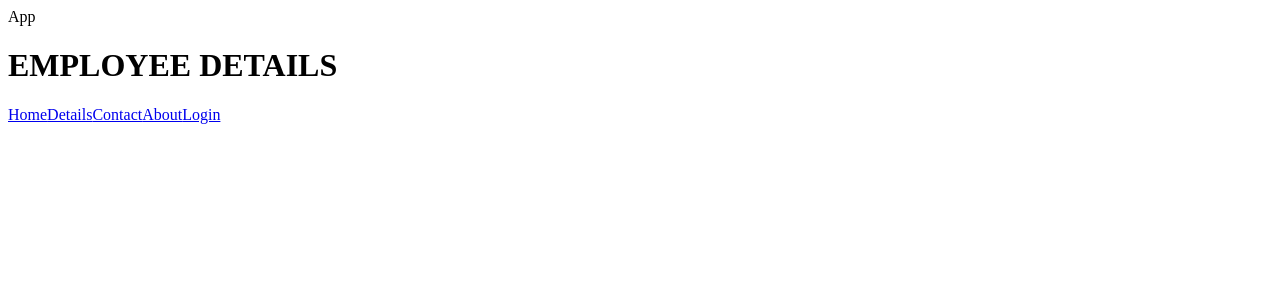
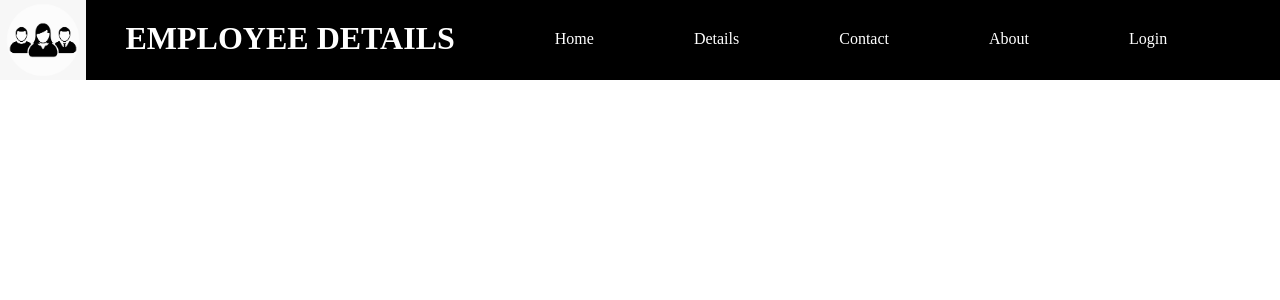
Before and after one commit to shri-suriya/react, a React (Create React App) app: page / in a window 1280 px wide. Shown: the top 300 px of the page. Built offline with nearby package versions, Linux system fonts and the light colour scheme.

Commit message:
Nav bar css added

```diff
--- a/src/component/App/App.jsx
+++ b/src/component/App/App.jsx
@@ -5,8 +5,8 @@ import Navbar from '../Navbar/Navbar'
 function App() {
   return (
     <div>
-      App
-      <Navbar/>
+
+      <Navbar />
 
     </div>
 
--- a/src/component/Navbar/Navbar.css
+++ b/src/component/Navbar/Navbar.css
@@ -0,0 +1,27 @@
+* {
+    padding: 0;
+    margin: 0;
+}
+.topnav{
+    display:flex;
+    gap:20px;
+    background-color: black;
+    height: 80px;
+
+}
+.topnav h1{
+    color: #fff;
+    padding: 20px;
+}
+.topnav a{
+    padding-top: 30px;
+    text-decoration: none;
+    color:#fff;
+    padding-right: 20px;
+    padding-left: 60px;
+    display: flex;
+    justify-content: flex-end;
+}
+.img{
+    width: 20px;
+}
--- a/src/component/Navbar/Navbar.jsx
+++ b/src/component/Navbar/Navbar.jsx
@@ -1,11 +1,14 @@
 import React from 'react'
 
 import './Navbar.css'
+
+import Logo from './Logo.png'
 
 function Navbar() {
   return (
     <div>
       <div class="topnav">
+      <img  src={Logo}></img>
       <h1>EMPLOYEE DETAILS</h1>
       <a href="#">Home</a>
       <a href="#">Details</a>
```
Also changed, not shown: src/component/Navbar/Logo.png (added).
